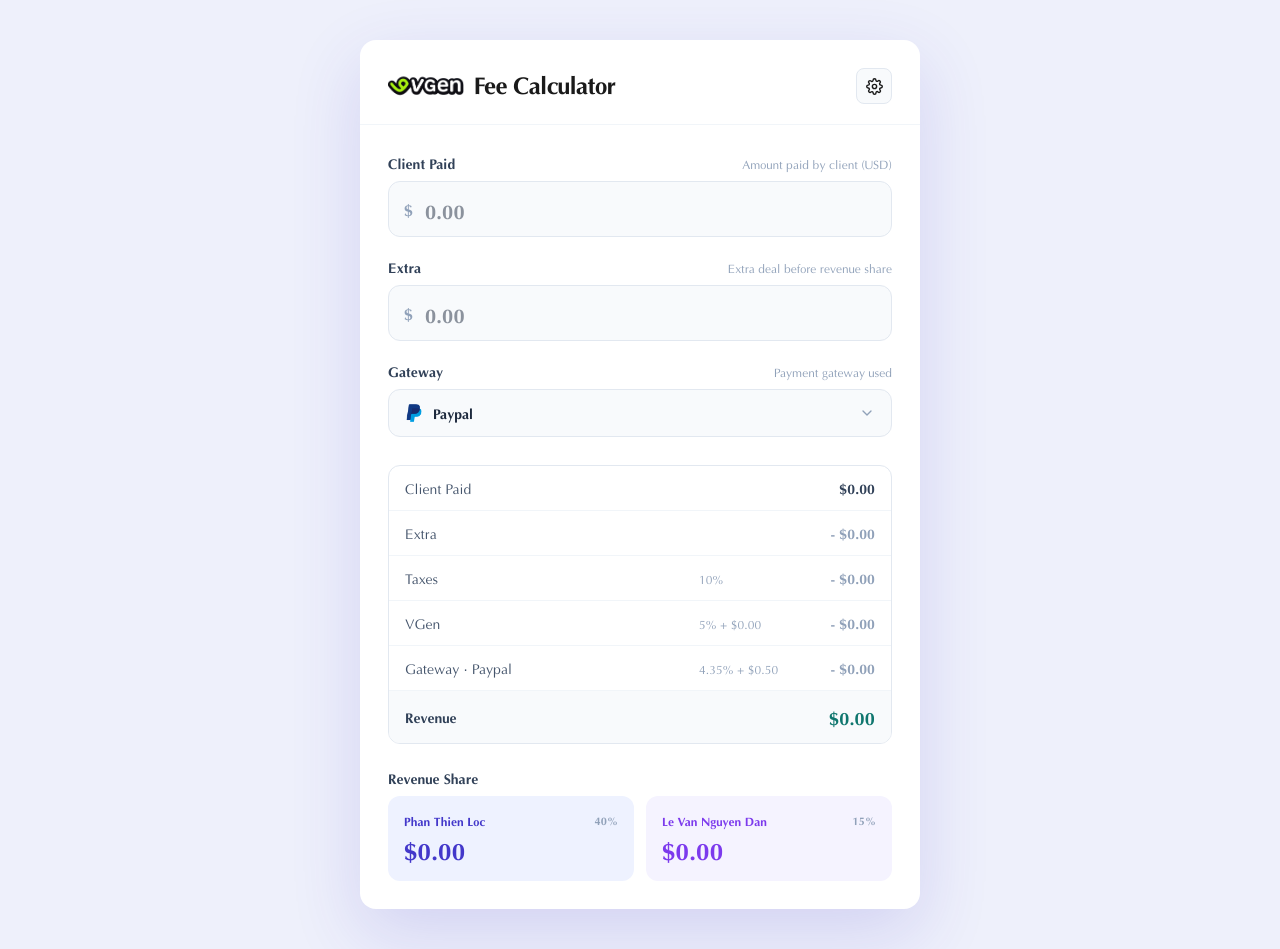
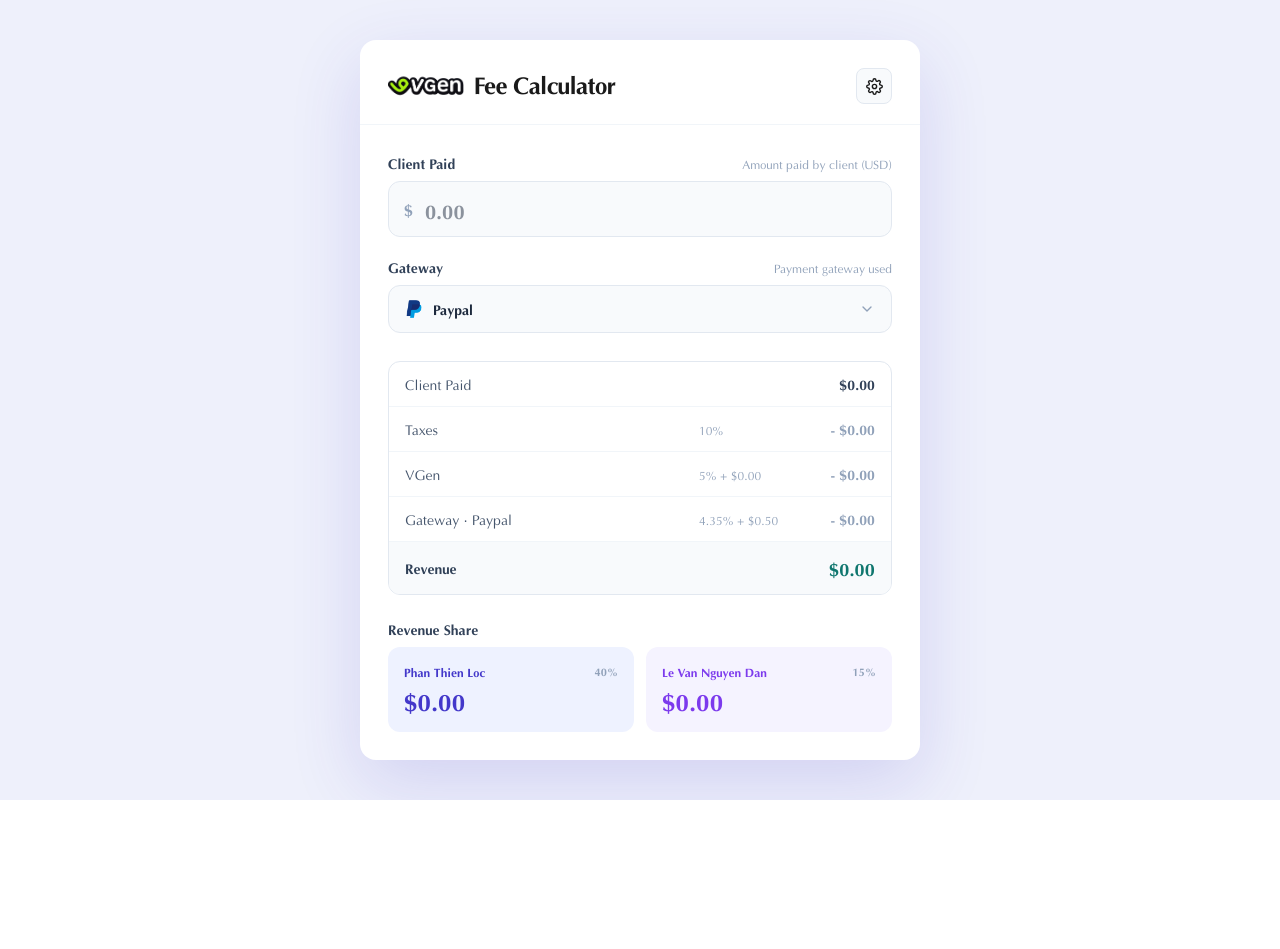
Before and after one commit to dansenak249/dan-portfolio-web, a Next.js app: page /tools/vgen-calc in a window 1280 px wide. After the commit the page ends 800 px from the top, so only its background shows below. Built offline with nearby package versions, Linux system fonts and the light colour scheme.

Commit message:
Update VGenCalculator.jsx

```diff
--- a/src/app/tools/vgen-calc/VGenCalculator.jsx
+++ b/src/app/tools/vgen-calc/VGenCalculator.jsx
@@ -70,20 +70,18 @@ function normalizeConfig(raw) {
 }
 
 // Pure calculation.
-// Revenue = Client Paid - Extra - Taxes - VGen - Gateway.
-function calculate(clientPaid, extra, gateway, config) {
+// Revenue = Client Paid - Taxes - VGen - Gateway.
+function calculate(clientPaid, gateway, config) {
   const cp = toNumber(clientPaid, 0)
-  const extraNum = toNumber(extra, 0)
   const taxes = cp * (totalTaxPct(config) / 100)
   const vgen = cp * (config.vgenPct / 100) + config.vgenFixed
   const gateway_fee =
     gateway === 'paypal'
       ? cp * (config.paypalPct / 100) + config.paypalFixed
       : cp * (config.stripePct / 100) + config.stripeFixed
-  const revenue = cp - extraNum - taxes - vgen - gateway_fee
+  const revenue = cp - taxes - vgen - gateway_fee
   return {
     clientPaid: cp,
-    extra: extraNum,
     taxes,
     vgen,
     gateway_fee,
@@ -95,7 +93,6 @@ function calculate(clientPaid, extra, gateway, config) {
 
 const EMPTY_RESULT = {
   clientPaid: 0,
-  extra: 0,
   taxes: 0,
   vgen: 0,
   gateway_fee: 0,
@@ -106,7 +103,6 @@ const EMPTY_RESULT = {
 
 export default function VGenCalculator() {
   const [clientPaid, setClientPaid] = useState('')
-  const [extra, setExtra] = useState('')
   const [gateway, setGateway] = useState('paypal')
   const [config, setConfig] = useState(DEFAULT_CONFIG)
   const [showConfig, setShowConfig] = useState(false)
@@ -133,8 +129,8 @@ export default function VGenCalculator() {
   // instead of a negative number from the fixed gateway fee.
   const result = useMemo(() => {
     if (clientPaid.trim() === '') return EMPTY_RESULT
-    return calculate(clientPaid, extra, gateway, config)
-  }, [clientPaid, extra, gateway, config])
+    return calculate(clientPaid, gateway, config)
+  }, [clientPaid, gateway, config])
 
   const gatewayLabel = useMemo(
     () => GATEWAYS.find((g) => g.id === gateway)?.label ?? gateway,
@@ -219,25 +215,6 @@ export default function VGenCalculator() {
               />
             </div>
           </Field>
-
-          <div className="mt-5">
-            <Field label="Extra" hint="Extra deal before revenue share">
-              <div className="relative">
-                <span className="absolute left-4 top-1/2 -translate-y-1/2 text-slate-400 font-semibold pointer-events-none">
-                  $
-                </span>
-                <input
-                  type="number"
-                  inputMode="decimal"
-                  step="1"
-                  value={extra}
-                  onChange={(e) => setExtra(e.target.value)}
-                  placeholder="0.00"
-                  className="w-full h-14 pl-9 pr-4 rounded-xl border border-slate-200 bg-slate-50 text-xl font-semibold text-slate-800 outline-none focus:border-indigo-500 focus:bg-white focus:ring-4 focus:ring-indigo-100 transition"
-                />
-              </div>
-            </Field>
-          </div>
 
           <div className="mt-5">
             <Field label="Gateway" hint="Payment gateway used">
@@ -353,7 +330,6 @@ function ResultPanel({ result, gatewayLabel, config }) {
           Rate hints sit in a left-aligned column hugging the value column. */}
       <div className="rounded-xl border border-slate-200 divide-y divide-slate-100 overflow-hidden">
         <BreakdownRow label="Client Paid" value={usd(result.clientPaid)} />
-        <BreakdownRow label="Extra" value={`- ${usd(result.extra)}`} muted />
         <BreakdownRow
           label="Taxes"
           sub={`${totalTaxPct(config)}%`}
@@ -548,7 +524,7 @@ function ConfigModal({ config, onClose, onSave }) {
             />
           </ConfigSection>
 
-          <ConfigSection title="Revenue share percentage">
+          <ConfigSection title="Revenue share amount">
             <ConfigInput
               label={LOC_NAME}
               suffix="%"
```
